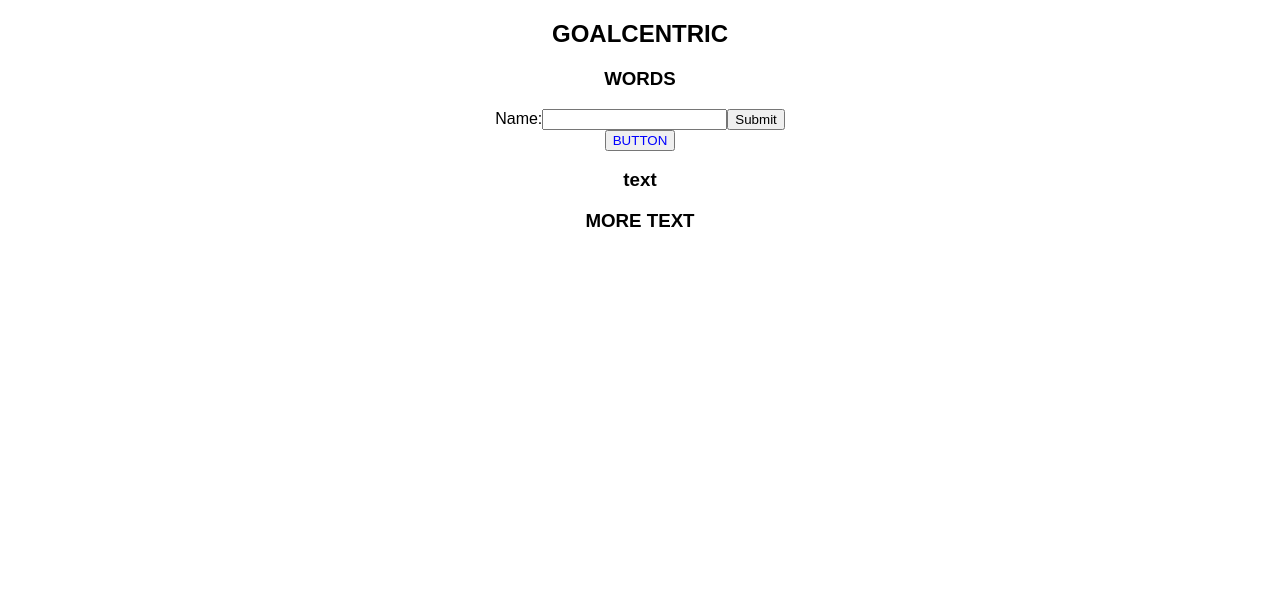
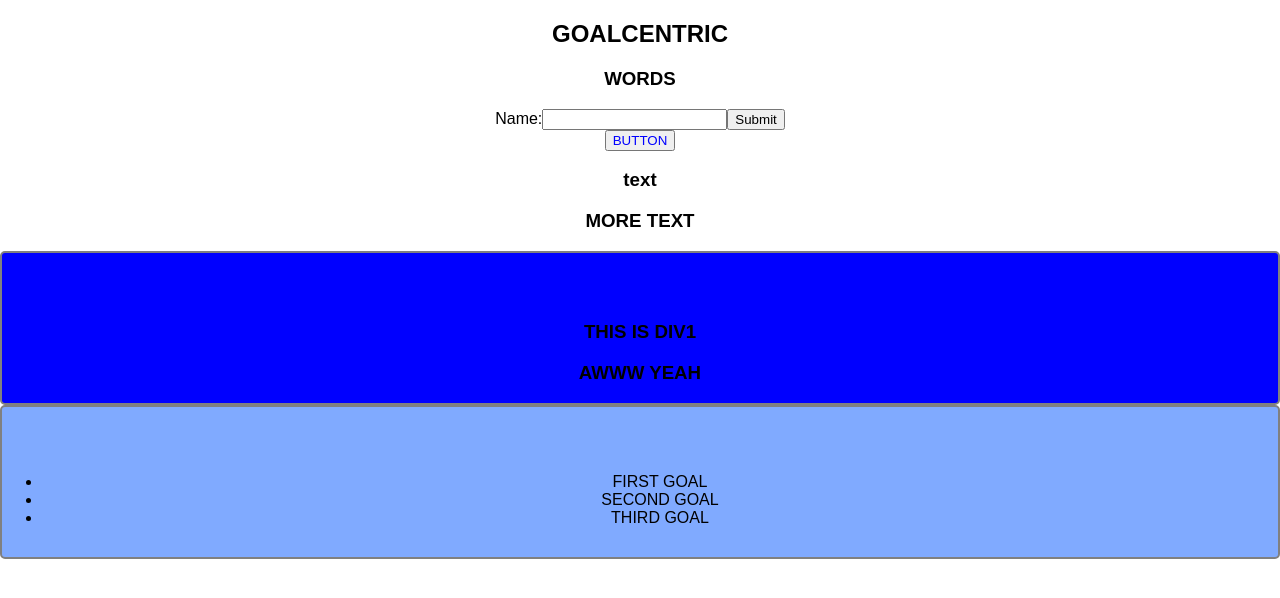
Before and after one commit to Marcode777/goalcentric, a React (Create React App) app: page / in a window 1280 px wide. Shown: the top 598 px of the page. Built offline with nearby package versions, Linux system fonts and the light colour scheme.

Commit message:
further work on setup for structure

```diff
--- a/src/App.css
+++ b/src/App.css
@@ -2,3 +2,11 @@
 .App{
   text-align: center;
 }
+
+#divone{
+  padding-top:50px;height:100px;color: black; background-color: blue; border: 2px solid gray; border-radius: 5px
+}
+
+#goals{
+  padding-top:50px;height:100px;color: black; background-color: #80aaff; border: 2px solid gray; border-radius: 5px
+}
--- a/src/App.js
+++ b/src/App.js
@@ -4,6 +4,8 @@ import Words from './words';
 import Form from './Components/form';
 import Text from './Components/text';
 import Forms from './Components/forms';
+import Div1 from './Components/div1';
+import Goals from './Components/goals';
 
 
 class App extends Component {
@@ -15,6 +17,8 @@ class App extends Component {
           <Form/>
           <Text/>
           <Forms/>
+          <Div1/>
+          <Goals/>
       </div>
     );
   }
--- /dev/null
+++ b/src/Components/div1.js
@@ -0,0 +1,12 @@
+import React from 'react';
+
+export default class Div1 extends React.Component{
+  render(){
+    return(
+        <div id="divone">
+          <h3>THIS IS DIV1</h3>
+          <h3>AWWW YEAH</h3>
+        </div>
+      );
+  }
+}
--- /dev/null
+++ b/src/Components/goals.js
@@ -0,0 +1,15 @@
+import React, {Component} from 'react';
+
+export default class Goals extends React.Component{
+  render(){
+    return(
+        <div id="goals">
+          <ul>
+            <li>FIRST GOAL</li>
+            <li>SECOND GOAL</li>
+            <li>THIRD GOAL</li>
+          </ul>
+        </div>
+      );
+  }
+}
```
Also changed, not shown: notes.js (added, +23 -0 lines).
